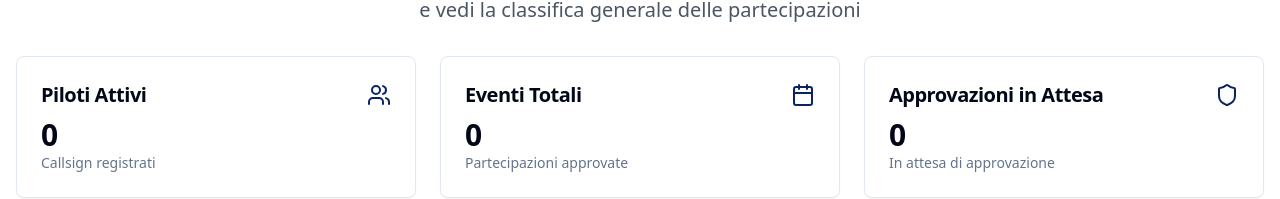
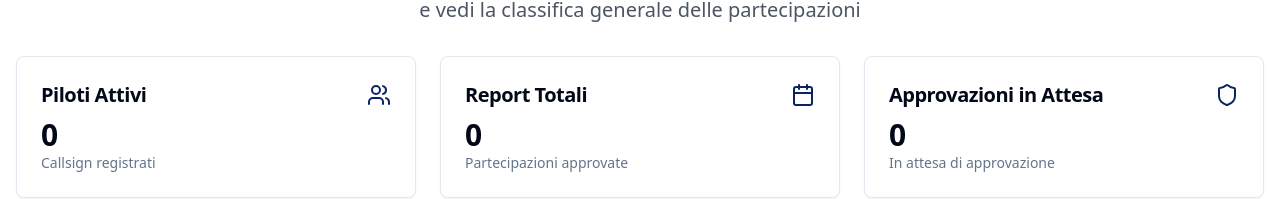
Before and after one commit to Sebastiano1412/flight-crew-tracker, a React (Vite) app: page / in a window 1280 px wide. Shown: the part 192-391 px from the top of the page. Built offline with nearby package versions, Linux system fonts and the light colour scheme; no server answers; the database is empty.

Commit message:
Fix: Update homepage card title
Change the "Eventi Totali" card title to "Report Totali" in the homepage.

```diff
--- a/src/pages/Home.tsx
+++ b/src/pages/Home.tsx
@@ -48,7 +48,7 @@ const Home = () => {
 
         <Card>
           <CardHeader className="flex flex-row items-center justify-between space-y-0 pb-2">
-            <CardTitle className="text-xl font-bold">Eventi Totali</CardTitle>
+            <CardTitle className="text-xl font-bold">Report Totali</CardTitle>
             <Calendar className="h-6 w-6 text-airline-blue" />
           </CardHeader>
           <CardContent>
```
